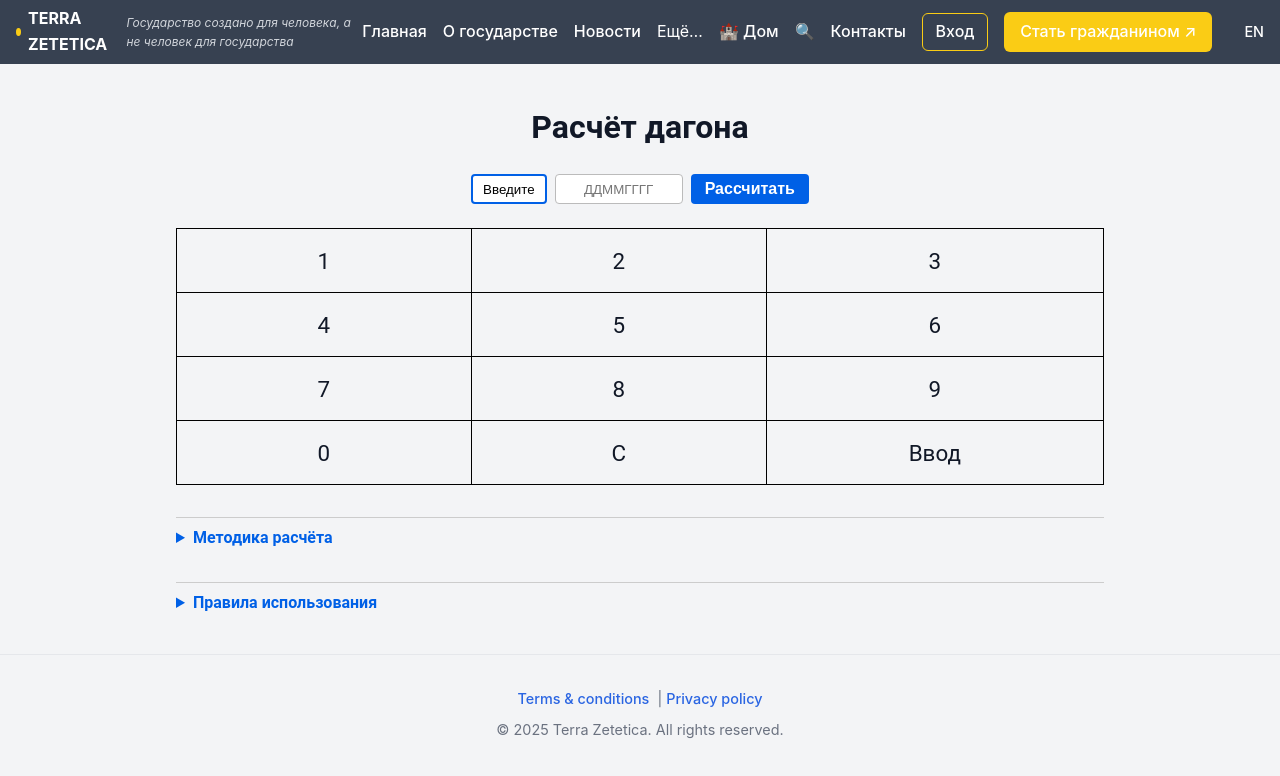
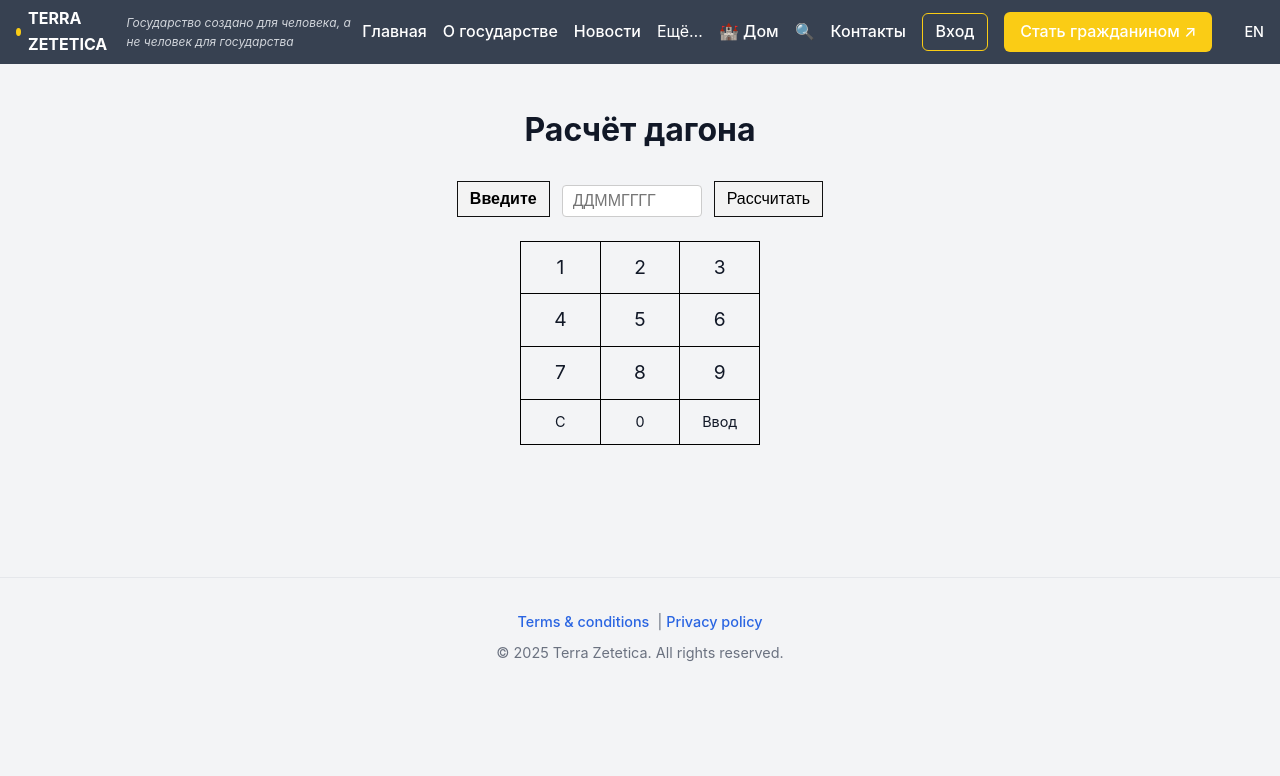
Before and after one commit to kardinalmarkov/terra-zetetica, a Next.js app: page /dagon in a window 1280 px wide. Both pictures are taken after a click on the button "Введите". Shown: the top 776 px of the page. Built offline with nearby package versions, Linux system fonts and the light colour scheme.

Commit message:
Update dagon.js

```diff
--- a/pages/dagon.js
+++ b/pages/dagon.js
@@ -1,173 +1,183 @@
 // pages/dagon.js
-import {useState,useEffect} from 'react';
-import Head                 from 'next/head';
+import { useState, useRef } from 'react';
+import Head from 'next/head';
 
-export default function Dagon(){
+/*
+  ──────────────────────────────────────────────────────────────────────────
+  1.  СТРАНИЦА ДАГОНА   (Next-JS / React)  –   единственный front-end файл
+      – ничего больше на клиенте менять не нужно.
+  2.  Бэкенд-расчёт остаётся прежним:      https://bankrot.express/calculate4.php
+  3.  Все таблицы, которые приезжают из PHP, автоматически «поджимаются»
+      с помощью CSS-правил ниже (calculate4.php трогать не придётся).
+  ──────────────────────────────────────────────────────────────────────────
+*/
 
-  /* ---------------- state ---------------- */
-  const [birth , setBirth ] = useState('');
-  const [html  , setHtml  ] = useState('');
-  const [error , setError ] = useState('');
-  const [kbOpen, setKbOpen] = useState(false);
+export default function Dagon() {
+  const [html, setHtml] = useState('');
+  const [showVK, setShowVK] = useState(false);
+  const inputRef = useRef(null);
 
-  /* ------------ helpers ------------- */
-  const yearFromBirth = (b)=>+b.slice(4);
+  /* ─ helpers ─────────────────────────────────────────────────────────── */
 
-  async function handleSubmit(e){
-    e.preventDefault();
-    if(birth.length!==8){setError('Введите 8 цифр (ДДММГГГГ)');return;}
+  const addDigit = d => {
+    if (!inputRef.current) return;
+    if (inputRef.current.value.length < 8) {
+      inputRef.current.value += d;
+      if (inputRef.current.value.length === 8) setShowVK(false);
+    }
+  };
 
-    /*  —- дата ≥ 2000 ?  —- */
-    if(yearFromBirth(birth)>=2000){
-      setHtml(`<p style="color:#c00;font-weight:600">
-                ⚠️ С&nbsp;1&nbsp;января&nbsp;2000 метод расчёта меняется,
-                поэтому результат может быть некорректен.</p>`);
+  const clearInput = () => {
+    if (inputRef.current) inputRef.current.value = '';
+  };
+
+  const calculate = async () => {
+    const val = inputRef.current?.value.trim();
+    if (!/^\d{8}$/.test(val)) {
+      alert('Введите дату в формате ДДММГГГГ');
       return;
     }
+    try {
+      const body = new URLSearchParams({ birthdate: val }).toString();
+      const res  = await fetch(
+        'https://bankrot.express/calculate4.php',
+        { method: 'POST', headers: { 'Content-Type':'application/x-www-form-urlencoded' }, body }
+      );
+      setHtml(await res.text());
+      setShowVK(false);
+    } catch (e) {
+      console.error(e);
+      alert('Ошибка при обращении к серверу');
+    }
+  };
 
-    try{
-      setError('');
-      const body=new URLSearchParams();body.append('birthdate',birth);
-      const r=await fetch('https://bankrot.express/calculate4.php',{
-        method:'POST',
-        headers:{'Content-Type':'application/x-www-form-urlencoded'},
-        body});
-      if(!r.ok) throw new Error('Сервер не отвечает');
-      setHtml(await r.text());
-      setKbOpen(false);                        // прячем клавиатуру
-    }catch(e){setError(e.message);setHtml('');}
-  }
+  /* ─ JSX ─────────────────────────────────────────────────────────────── */
 
-  /* ----- подцепляем «Дополнительно» из PHP-ответа ------ */
-  useEffect(()=>{
-    if(!html) return;
-    const btn  =[...document.querySelectorAll('.dagon-html button')]
-                .find(b=>b.textContent.trim()==='Дополнительно');
-    const info = document.getElementById('additionalInfo');
-    if(btn && info){
-      info.style.display='none';
-      const t=()=>info.style.display=
-               info.style.display==='none'?'block':'none';
-      btn.addEventListener('click',t);
-      return()=>btn.removeEventListener('click',t);
-    }
-  },[html]);
+  return (
+    <>
+      <Head>
+        <title>Расчёт дагона</title>
+      </Head>
 
-  /* ---------------- keyboard ---------------- */
-  const digits=['1','2','3','4','5','6','7','8','9','0'];
-  const addDigit = (d)=>{
-    if(birth.length<8) setBirth(birth+d);
-  };
-  const clear   = ()=>setBirth('');
-  const submit  = ()=>document.getElementById('dagonForm').dispatchEvent(
-                    new Event('submit',{cancelable:true, bubbles:true}));
+      <main className="wrapper">
+        <h1>Расчёт дагона</h1>
 
-  /* ================= render ================ */
-  return(
-   <>
-    <Head><title>Расчёт дагона • Terra Zetetica</title></Head>
+        <div className="form">
+          <button className="openvk" onClick={() => setShowVK(v => !v)}>
+            Введите
+          </button>
 
-    <main className="wrap">
+          <input
+            ref={inputRef}
+            type="text"
+            maxLength={8}
+            placeholder="ДДММГГГГ"
+          />
 
-      <h1>Расчёт дагона</h1>
+          <button onClick={calculate}>Рассчитать</button>
+        </div>
 
-      <form id="dagonForm" onSubmit={handleSubmit} className="form">
-        <button type="button"
-                className="vkBtn"
-                onClick={()=>setKbOpen(!kbOpen)}>Введите</button>
+        {/* virtual keyboard */}
+        {showVK && (
+          <div className="vkWrap">
+            <table>
+              <tbody>
+                {[['1','2','3'],['4','5','6'],['7','8','9'],['C','0','Ввод']].map(r=>(
+                  <tr key={r.join('')}>
+                    {r.map(cell=>(
+                      <td
+                        key={cell}
+                        onClick={()=>{
+                          if(cell==='C') clearInput();
+                          else if(cell==='Ввод') calculate();
+                          else addDigit(cell);
+                        }}
+                      >{cell}</td>
+                    ))}
+                  </tr>
+                ))}
+              </tbody>
+            </table>
+          </div>
+        )}
 
-        <input value={birth}
-               onChange={e=>setBirth(e.target.value.replace(/\D/g,''))}
-               maxLength={8}
-               placeholder="ДДММГГГГ"
-               className="input"/>
+        {/* HTML с расчёта PHP (safe – приходит от вашего сервера) */}
+        <div
+          className="dagon-html"
+          dangerouslySetInnerHTML={{ __html: html }}
+        />
+      </main>
 
-        <button className="btn">Рассчитать</button>
-      </form>
+      {/* ─────────── STYLES ─────────── */}
+      <style jsx>{`
+        .wrapper{
+          max-width: 900px;
+          margin: 0 auto;
+          padding: 40px 16px 120px;
+        }
+        h1{ text-align:center;margin-bottom:24px }
+        .form{
+          display:flex;
+          flex-wrap:wrap;
+          gap:12px;
+          justify-content:center;
+          margin-bottom:24px;
+        }
+        .form input{
+          padding:6px 10px;
+          font-size:16px;
+          width:140px;
+        }
+        .form button{
+          cursor:pointer;
+          padding:6px 12px;
+          font-size:16px;
+          border:1px solid #111;
+          background:#f3f3f3;
+        }
+        .openvk{
+          font-weight:600;
+        }
 
-      { kbOpen &&
-        <div className="vkWrap">
-          <table>
-            {[[0,1,2],[3,4,5],[6,7,8],[9]].map((row,i)=>(
-              <tr key={i}>{row.map(idx=>(
-                <td key={idx} onClick={()=>addDigit(digits[idx])}>{digits[idx]}</td>
-              ))}
-              {i===3&&<>
-                <td onClick={clear}>C</td>
-                <td onClick={submit} colSpan={2}>Ввод</td>
-              </>}
-              </tr>
-            ))}
-          </table>
-        </div>}
+        /* ─ virtual keyboard compact ─ */
+        .vkWrap           {max-width:240px;margin:12px auto}
+        .vkWrap table     {width:100%;border-collapse:collapse}
+        .vkWrap td        {width:33.33%;padding:10px 0;border:1px solid #000;
+                           font-size:1.2rem;text-align:center;cursor:pointer;
+                           user-select:none}
 
-      {error && <p className="err">{error}</p>}
+        .vkWrap tr:last-child td{font-size:.9rem}
 
-      <div className="dagon-html" dangerouslySetInnerHTML={{__html:html}}/>
+        /* ─ к расчётному HTML ─ */
+        .dagon-html table{
+          border-collapse:collapse;
+          width:100%;
+          margin:16px 0;
+        }
+        /* первая (E1-E6) таблица ограничиваем ширину и подкрашиваем */
+        .dagon-html table:first-of-type{
+          max-width:560px;
+          margin:24px auto 32px;
+        }
+        .dagon-html table:first-of-type th{
+          background:#fafafa;
+          font-weight:700;
+        }
+        .dagon-html table:first-of-type td{
+          background:#fffef2;
+        }
 
-      {/* collapsibles */}
-      <details className="accord">
-        <summary>Методика расчёта</summary>
-        <p>1. Берём дату рождения… (полный текст методики как у Вас)</p>
-      </details>
-
-      <details className="accord">
-        <summary>Правила использования</summary>
-        <ol>
-          <li>Не считать дагоны умерших.</li>
-          <li>Не озвучивать расчёт… пока не разберётесь в трактовке.</li>
-        </ol>
-      </details>
-
-    </main>
-
-    {/* ============== STYLE ============== */}
-    <style jsx>{`
-      .wrap {max-width:960px;margin:40px auto;padding:0 16px;font:16px/1.45 Roboto,Arial,sans-serif}
-      h1    {text-align:center;font-size:2rem;margin-bottom:24px}
-      /* form */
-      .form {display:flex;flex-wrap:wrap;gap:8px;justify-content:center;margin-bottom:24px}
-      .input{border:1px solid #bbb;border-radius:4px;padding:6px 10px;width:128px;text-align:center}
-      .btn  {background:#0060e6;border:none;border-radius:4px;color:#fff;padding:6px 14px;cursor:pointer}
-      .btn:hover{background:#004bbf}
-      .vkBtn{border:2px solid #0060e6;background:#fff;border-radius:4px;padding:4px 10px;cursor:pointer}
-      .vkBtn:hover{background:#e9f1ff}
-      .err  {color:#c00;text-align:center;margin-bottom:16px}
-      /* virtual kb */
-      .vkWrap table{margin:0 auto;border-collapse:collapse}
-      .vkWrap td{width:64px;height:64px;border:1px solid #000;text-align:center;
-                 vertical-align:middle;font-size:1.4rem;cursor:pointer}
-      .vkWrap td:hover{background:#f3f3f3}
-      /* === контент из PHP === */
-      .dagon-html{--accent:#0060e6;--good:#0a8400;--warn:#c00}
-      /* первая таблица */
-      .dagon-html table:first-of-type{border-collapse:collapse;margin:16px 0}
-      .dagon-html table:first-of-type th,
-      .dagon-html table:first-of-type td{border:1px solid #999;padding:4px 8px;font-size:.9rem}
-      .dagon-html table:first-of-type tr:nth-child(1) th{background:#f7f7f7;font-weight:700}
-      .dagon-html table:first-of-type tr:nth-child(2) td{background:#fffde6}
-      .dagon-html table:first-of-type td:nth-child(3){color:var(--good);font-weight:700}
-      /* квадрат Пифагора */
-      .dagon-html .number-square{max-width:420px;border-collapse:collapse;margin:24px auto}
-      .dagon-html .number-square td{padding:6px 4px;font-size:.8rem;text-align:center;border:1px solid #999}
-      .dagon-html .number-square .number{font-weight:700;border-bottom:1px dashed rgba(0,0,0,.5)}
-      .dagon-html .number-square .description{color:var(--good);font-size:.72rem}
-      .dagon-html .number-square tr:nth-child(1) td,
-      .dagon-html .number-square tr:nth-child(3) td,
-      .dagon-html .number-square tr:nth-child(5) td{border-top:2px solid #000}
-      .dagon-html .number-square tr:last-child td{border-bottom:2px solid #000}
-      .dagon-html .number-square td:nth-child(1),
-      .dagon-html .number-square td:nth-child(3){border-left:2px solid #000}
-      .dagon-html .number-square td:nth-child(3){border-right:2px solid #000}
-      /* кнопка "Дополнительно" */
-      .dagon-html button{background:#00833e;color:#fff;border:none;
-                         padding:4px 12px;border-radius:3px;cursor:pointer}
-      .dagon-html button:hover{background:#06692f}
-      /* accordions */
-      .accord{margin:32px 0;border-top:1px solid #ccc;padding-top:8px}
-      .accord summary{cursor:pointer;font-weight:600;color:#0060e6}
-      .accord[open]{padding-bottom:12px}
-    `}</style>
-   </>
+        /* все последующие квадраты-таблицы узкие */
+        .dagon-html table:not(:first-of-type):not(.number-square){
+          max-width:380px;
+          margin:24px auto;
+        }
+        .dagon-html td{
+          border:1px solid #999;
+          padding:6px 8px;
+          text-align:center;
+        }
+      `}</style>
+    </>
   );
 }
```
